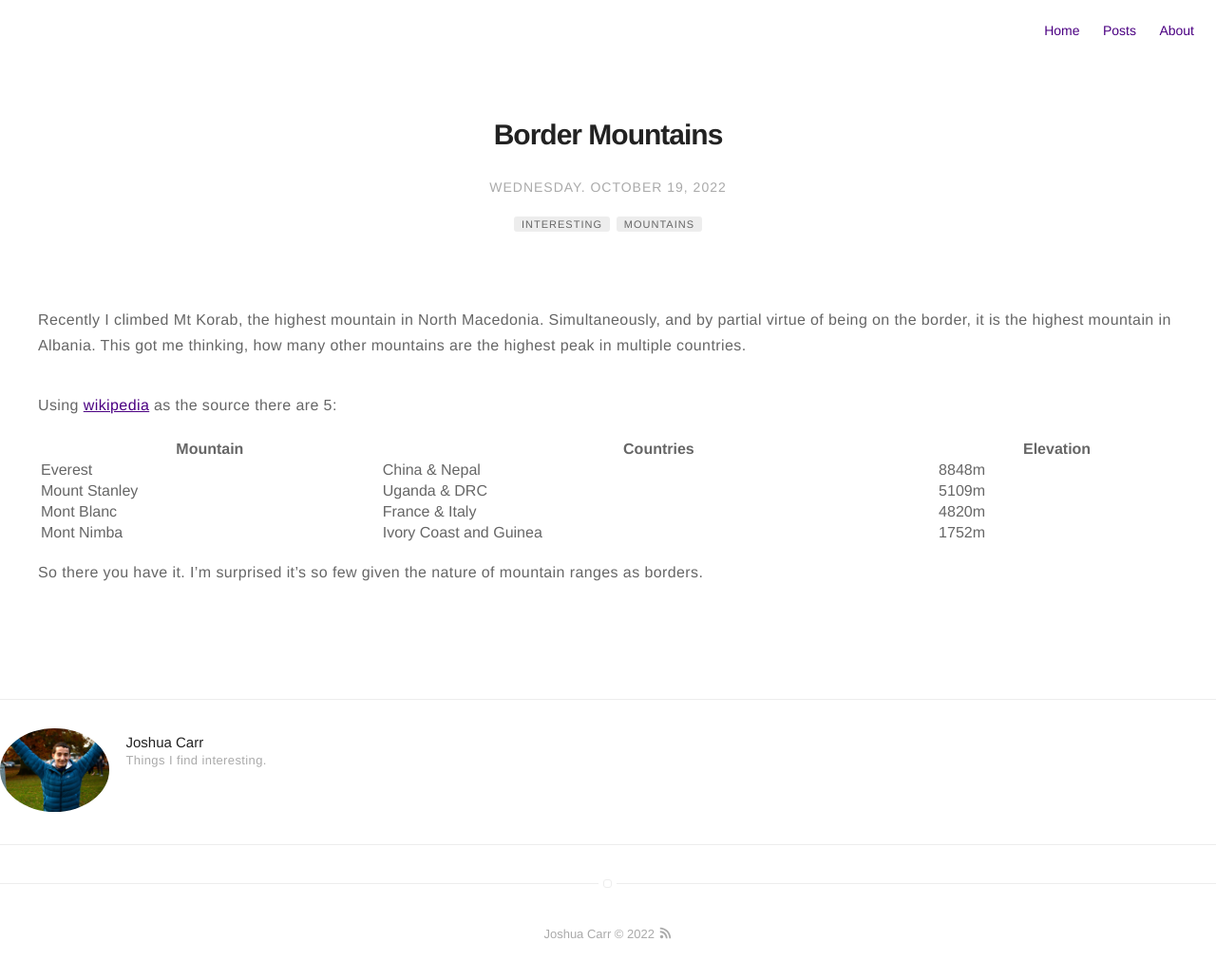
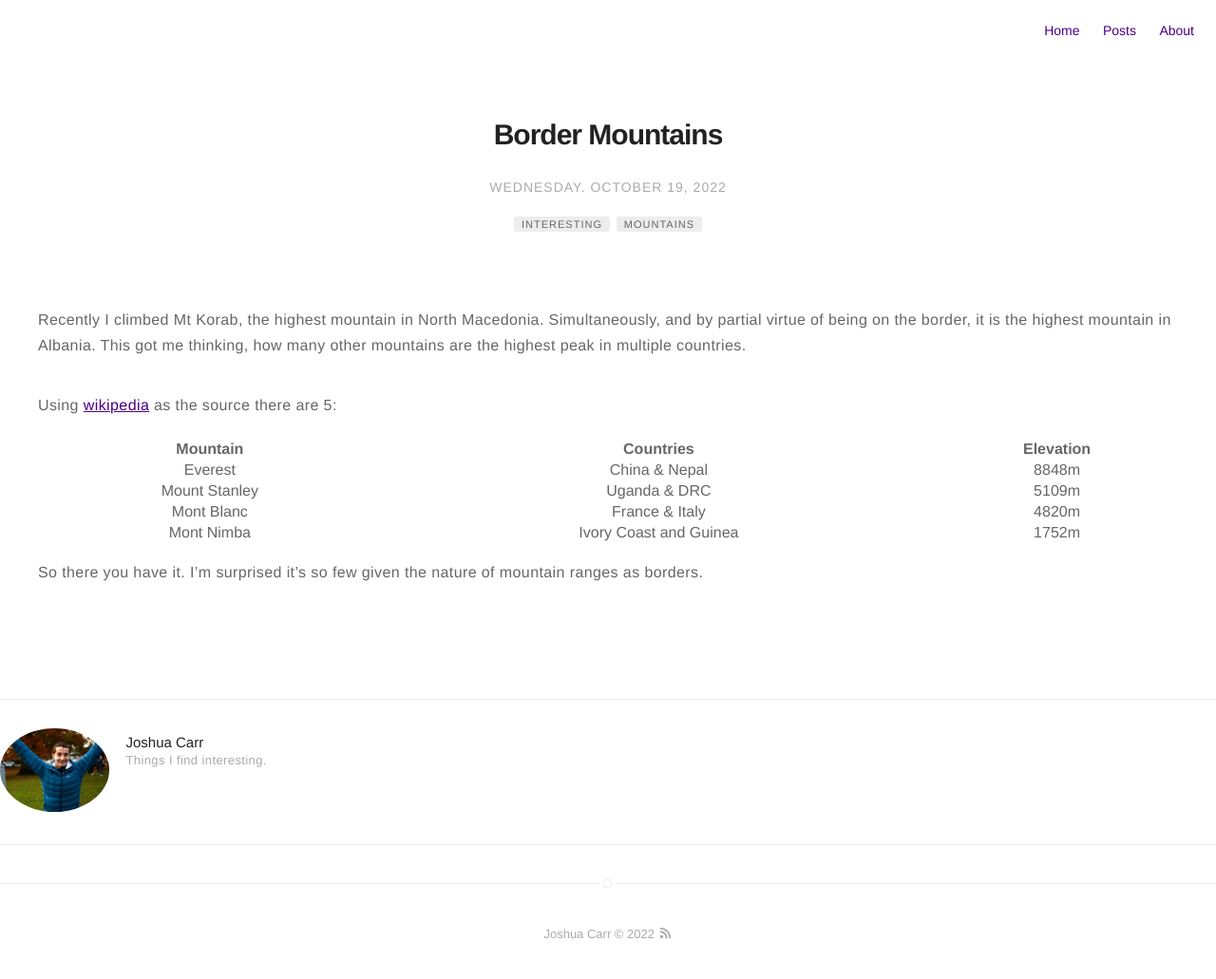
Before and after one commit to jc782/jc782.github.io, a Jekyll site: the page built from _posts/2022-10-19-BorderMountains.markdown, in a window 1280 px wide. Shown: the whole page at 95% size. Built offline with Jekyll 4.4.1, drawn with Linux system fonts in a browser that asks for light colours.

Commit message:
attempting to style the table

```diff
--- a/_posts/2022-10-19-BorderMountains.markdown
+++ b/_posts/2022-10-19-BorderMountains.markdown
@@ -17,10 +17,11 @@ Recently I climbed Mt Korab, the highest mountain in North Macedonia. Simultaneo
 Using [wikipedia](https://en.wikipedia.org/wiki/List_of_elevation_extremes_by_country) as the source there are 5:
 
 | Mountain | Countries | Elevation |
-| -------- | ------- | --------- |
+| :--------: | :-------: | :---------: |
 | Everest | China & Nepal | 8848m |
 | Mount Stanley | Uganda & DRC | 5109m |
 | Mont Blanc | France & Italy|4820m |
 | Mont Nimba | Ivory Coast and Guinea | 1752m |
+{:.table-striped}
 
 So there you have it. I'm surprised it's so few given the nature of mountain ranges as borders.
```
